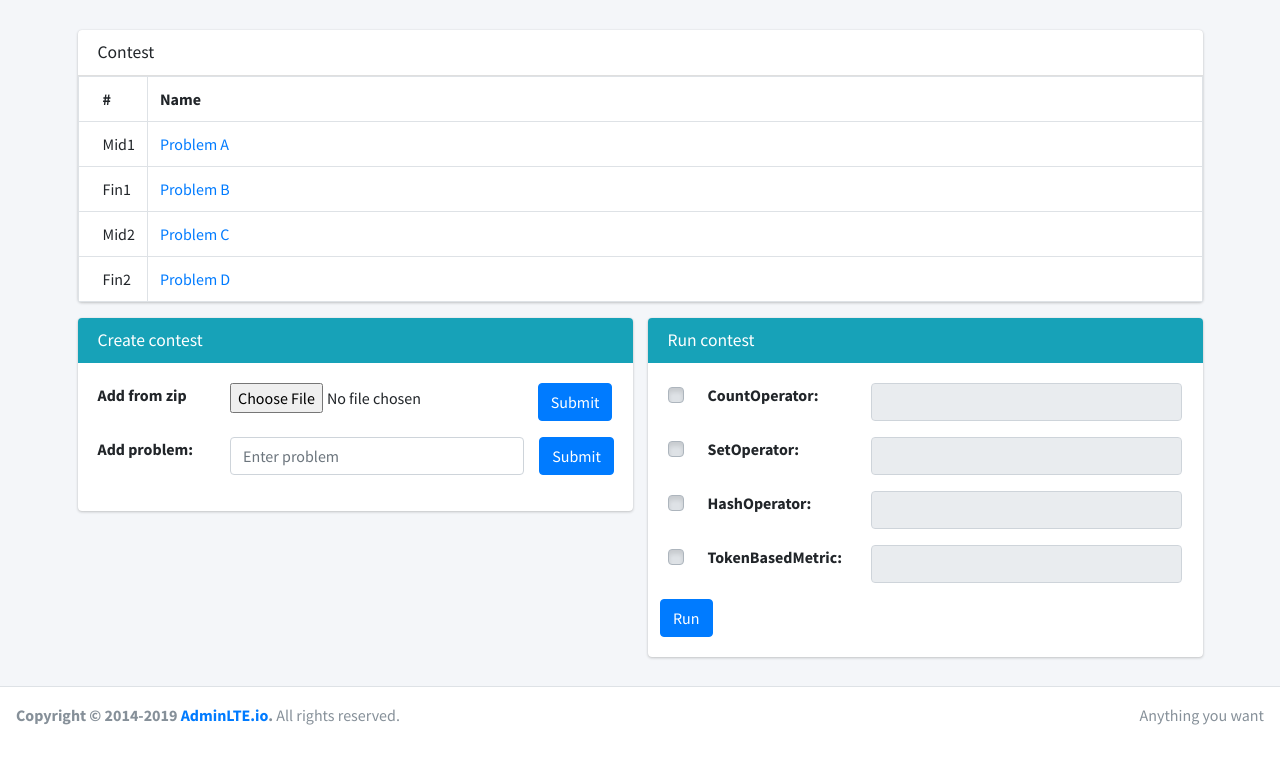
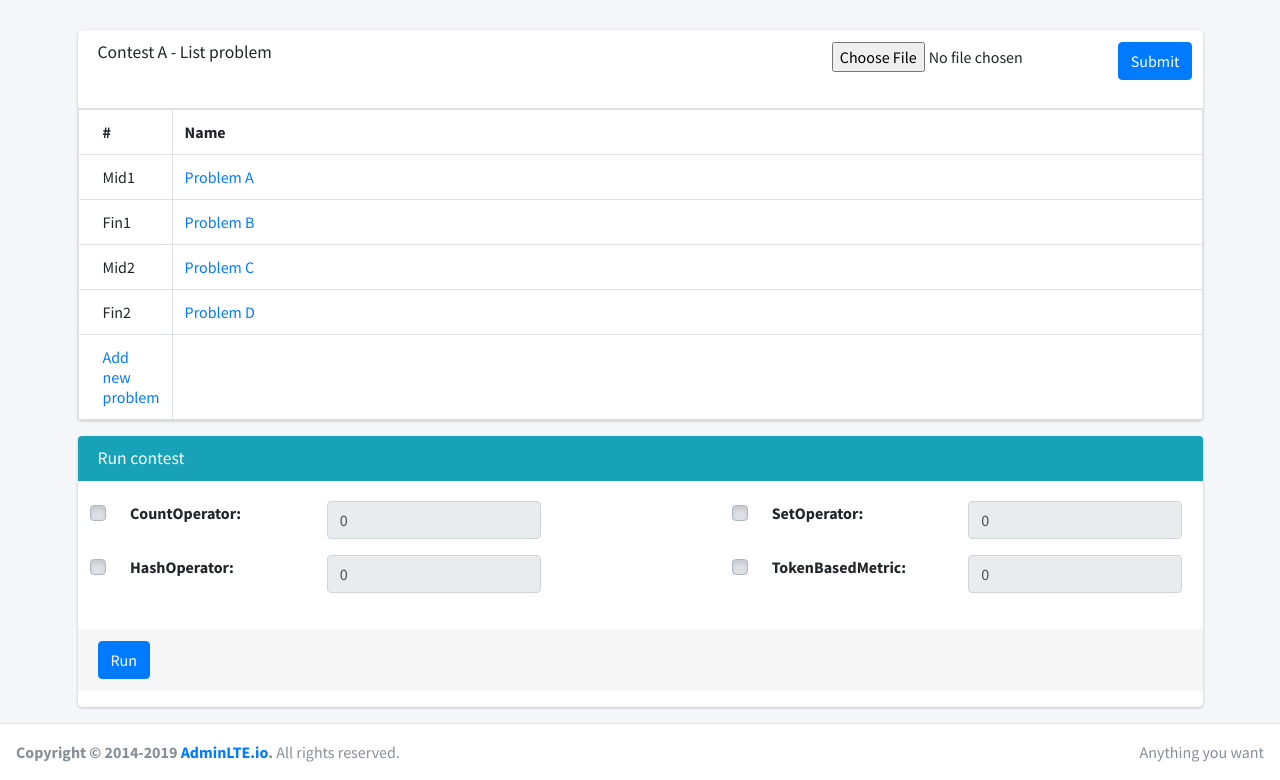
Before and after one commit to BK-SCOSS/scoss_webapp, a Flask app: page /problem in a window 1280 px wide. Shown: the part 57-837 px from the top of the page. Before the commit the page ends 782 px from the top, so only its background shows below. Run offline with Flask 2, Linux system fonts and the light colour scheme; some libraries are stand-ins or nearby versions.

Commit message:
Update template

```diff
--- a/app/templates/header.html
+++ b/app/templates/header.html
@@ -57,7 +57,7 @@
             <i class="far fa-user"></i>
           </a>
           <ul aria-labelledby="dropdownSubMenu1" class="dropdown-menu border-0 shadow">
-            <li><a href="#" class="dropdown-item" data-toggle="modal" data-target="#modal-default">Update profile </a></li>
+            <li><a href="#" class="dropdown-item" data-toggle="modal" data-target="#modal-default">Update password </a></li>
             <li><a href="#" class="dropdown-item">Logout</a></li>
           </ul>
         </li>
@@ -70,18 +70,12 @@
     <div class="modal-dialog">
       <div class="modal-content">
         <div class="modal-header">
-          <h4 class="modal-title">Update profile</h4>
+          <h4 class="modal-title">Update password</h4>
           <button type="button" class="close" data-dismiss="modal" aria-label="Close">
             <span aria-hidden="true">×</span>
           </button>
         </div>
         <div class="modal-body">
-          <div class="form-group row">
-            <label for="uername" class="col-sm-2 control-label">Username</label>
-            <div class="col-sm-10">
-              <input type="text" class="form-control" id="username" placeholder="Username">
-            </div>
-          </div>
           <div class="form-group row">
             <label for="password" class="col-sm-2 control-label">Old Password</label>
             <div class="col-sm-10">
--- a/app/templates/problem.html
+++ b/app/templates/problem.html
@@ -4,7 +4,19 @@
       <div class="col-12">
         <div class="card">
           <div class="card-header">
-            <h3 class="card-title">Contest</h3>
+			<h3 class="card-title">Contest A - List problem</h3>
+			<div class="card-tools">
+				<form action="" class="form-horizontal">
+					<div class="form-group row">
+						<div class="col-sm-9">
+							<input type="file" name="contestFile">
+						</div>
+						<div class="col-sm-3">
+							<input type="submit" class="btn btn-primary" name="fileSubmit" value="Submit" style="float:right;">
+						</div>
+					</div>
+				</form>
+			</div>
           </div>
           <!-- /.card-header -->
           <div class="card-body table-responsive p-0">
@@ -29,6 +41,10 @@
 					<td>Fin2</td>
 					<td><a href="#">Problem D</a></td>
 				</tr>
+				<tr>
+					<td><a href="#" id="create-problem" onclick="createProblem()">Add new problem</a></td>
+					<td id="problem-name"></td>
+                </tr>
             </table>
           </div>
           <!-- /.card-body -->
@@ -37,115 +53,69 @@
     </div>
 
 		<div class="row">
-			<div class="col-sm-6">
-				<div class="card card-info">
-					<div class="card-header">
-						<h3 class="card-title">Create contest</h3>
-					</div>
-					<!-- /.card-header -->
-					<div class="card-body">
-
-						<form action="">
-							<div class="form-group row">
-								<div class="col-sm-3">
-									<label for="">Add from zip</label>
-								</div>
-								<div class="col-sm-7">
-									<input type="file" name="contestFile">
-								</div>
-								<div class="col-sm-2">
-									<input type="submit" class="btn btn-primary" name="fileSubmit" value="Submit" style="float:right;">
-								</div>
-								</div>
-						</form>
-
-						<form action="" class="form-horizontal">
-							<div class="form-group row">
-								<div class="col-sm-3">
-									<label for="problem"><b>Add problem: </b></label>
-								</div>
-								<div class="col-sm-7">
-									<input type="text" class="form-control" name="problem" placeholder="Enter problem">
-								</div>
-								<div class="col-sm-2">
-									<input type="submit" class="btn btn-primary" name="submit" value="Submit">
-								</div>
-							</div>
-						</form>
-					</div>
-				</div>
-			</div>
-
-			<div class="col-sm-6">
+			<div class="col-sm-12">
 				<div class="card card-info">
 					<div class="card-header">
 						<h3 class="card-title">Run contest</h3>
 					</div>
 					<!-- /.card-header -->
+					<form class="form-horizontal">
 						<div class="card-body">
-
-
-						<div class="form-group">
-							<div class="custom-control custom-checkbox">
 							<div class="row">
-									<div class="col-sm-4">
+								<div class="col-sm-5">
+									<div class="form-group row">
+										<div class="custom-control custom-checkbox col-sm-6">
 											<input class="custom-control-input" type="checkbox" id="countCheckBox">
 											<label for="countCheckBox" class="custom-control-label"><b>CountOperator: </b></label>
 										</div>
-									<div class="col-sm-8">
-											<input type="number" class="form-control" id="countOperator" name="countOperator" min="1" max="100" disabled>
+										<div class="col-sm-6">
+											<input type="number" class="form-control" id="countOperator" name="countOperator" min="1" max="100" value="0" disabled>
 										</div>
 									</div>
 								</div>
-						</div>
-
-						<div class="form-group">
-							<div class="custom-control custom-checkbox">
-								<div class="row">
-									<div class="col-sm-4">
+								<div class="col-sm-2"></div>
+								<div class="col-sm-5">
+									<div class="form-group row">
+										<div class="custom-control custom-checkbox col-sm-6">
 											<input class="custom-control-input" type="checkbox" id="setCheckBox">
 											<label for="setCheckBox" class="custom-control-label"><b>SetOperator: </b></label>
 										</div>
-									<div class="col-sm-8">
-										<input type="number" class="form-control" id="setOperator" name="setOperator" min="1" max="100" disabled>
-									</div>
-								</div>
-							</div>
-						</div>
-
-						<div class="form-group">
-							<div class="custom-control custom-checkbox">
-								<div class="row">
-									<div class="col-sm-4">
-										<input class="custom-control-input" type="checkbox" id="hashCheckBox">
-										<label for="hashCheckBox" class="custom-control-label"><b>HashOperator: </b></label>
-									</div>
-									<div class="col-sm-8">
-										<input type="number" class="form-control" id="hashOperator" name="hashOperator" min="1" max="100" disabled>
-									</div>
-								</div>
-							</div>
-						</div>
-
-						<div class="form-group">
-							<div class="custom-control custom-checkbox">
-								<div class="row">
-									<div class="col-sm-4">
-										<input class="custom-control-input" type="checkbox" id="tokenCheckBox">
-										<label for="tokenCheckBox" class="custom-control-label"><b>TokenBasedMetric: </b></label>
-									</div>
-									<div class="col-sm-8">
-										<input type="number" class="form-control" id="tokenBasedMetric" name="tokenBasedMetric" min="1" max="100" disabled>
+										<div class="col-sm-6">
+											<input type="number" class="form-control" id="setOperator" name="setOperator" min="1" max="100" value="0" disabled>
 										</div>
 									</div>
 								</div>
 							</div>
 
 							<div class="row">
+								<div class="col-sm-5">
+									<div class="form-group row">
+										<div class="custom-control custom-checkbox col-sm-6">
+											<input class="custom-control-input" type="checkbox" id="hashCheckBox">
+											<label for="hashCheckBox" class="custom-control-label"><b>HashOperator: </b></label>									</div>
+										<div class="col-sm-6">
+											<input type="number" class="form-control" id="hashOperator" name="hashOperator" min="1" max="100" value="0" disabled>
+										</div>
+									</div>
+								</div>
+								<div class="col-sm-2"></div>
+								<div class="col-sm-5">
+									<div class="form-group row">
+										<div class="custom-control custom-checkbox col-sm-6">
+											<input class="custom-control-input" type="checkbox" id="tokenCheckBox">
+											<label for="tokenCheckBox" class="custom-control-label"><b>TokenBasedMetric: </b></label>
+										</div>
+										<div class="col-sm-6">
+											<input type="number" class="form-control" id="tokenBasedMetric" name="tokenBasedMetric" min="1" max="100" value="0" disabled>
+										</div>
+									</div>
+								</div>
+							</div>
+						</div>
+						<div class="card-footer">
 							<input type="submit" class="btn btn-primary" name="run" value="Run">
 						</div>
-
-					</div>
+					</form>
 				</div>
 			</div>
 		</div>
@@ -166,5 +136,39 @@
         document.getElementById('tokenCheckBox').onchange = function() {
             document.getElementById('tokenBasedMetric').disabled = !this.checked;
         };
+
+		function createProblem() {
+			const form = document.createElement('form')
+			const input = document.createElement('input')
+			const submit = document.createElement('input')
+			const row = document.createElement('div')
+			const col10 = document.createElement('div')
+			const col2 = document.createElement('div')
+
+			form.method = "POST"
+			form.action = ""
+			form.className = "form-horizontal"
+
+			row.className = "form-group row"
+			col10.className = "col-sm-10"
+			col2.className = "col-sm-2"
+
+			input.className = "form-control"
+			input.name = "problem"
+
+			submit.type = 'submit'
+			submit.className = 'btn btn-primary'
+			submit.name = 'submit'
+			submit.value = 'Submit'
+
+			col10.appendChild(input)
+			col2.appendChild(submit)
+
+			row.appendChild(col10)
+			row.appendChild(col2)
+
+			form.appendChild(row)
+			document.getElementById('problem-name').appendChild(form)
+		}
     </script>
 {% include "footer.html" %}
--- a/setup.py
+++ b/setup.py
@@ -1,6 +1,6 @@
 from setuptools import setup, find_packages
 
-with open("README.md", "r") as fh:
+with open("README.md", mode='r', encoding='utf-8') as fh:
     long_description = fh.read()
 
 setup(name='scoss',
```
Also changed, not shown: app/templates/admin.html (+4 -4 lines), app/templates/contest.html (+20 -17 lines). Lines whose indentation alone changed are shown as unchanged.
